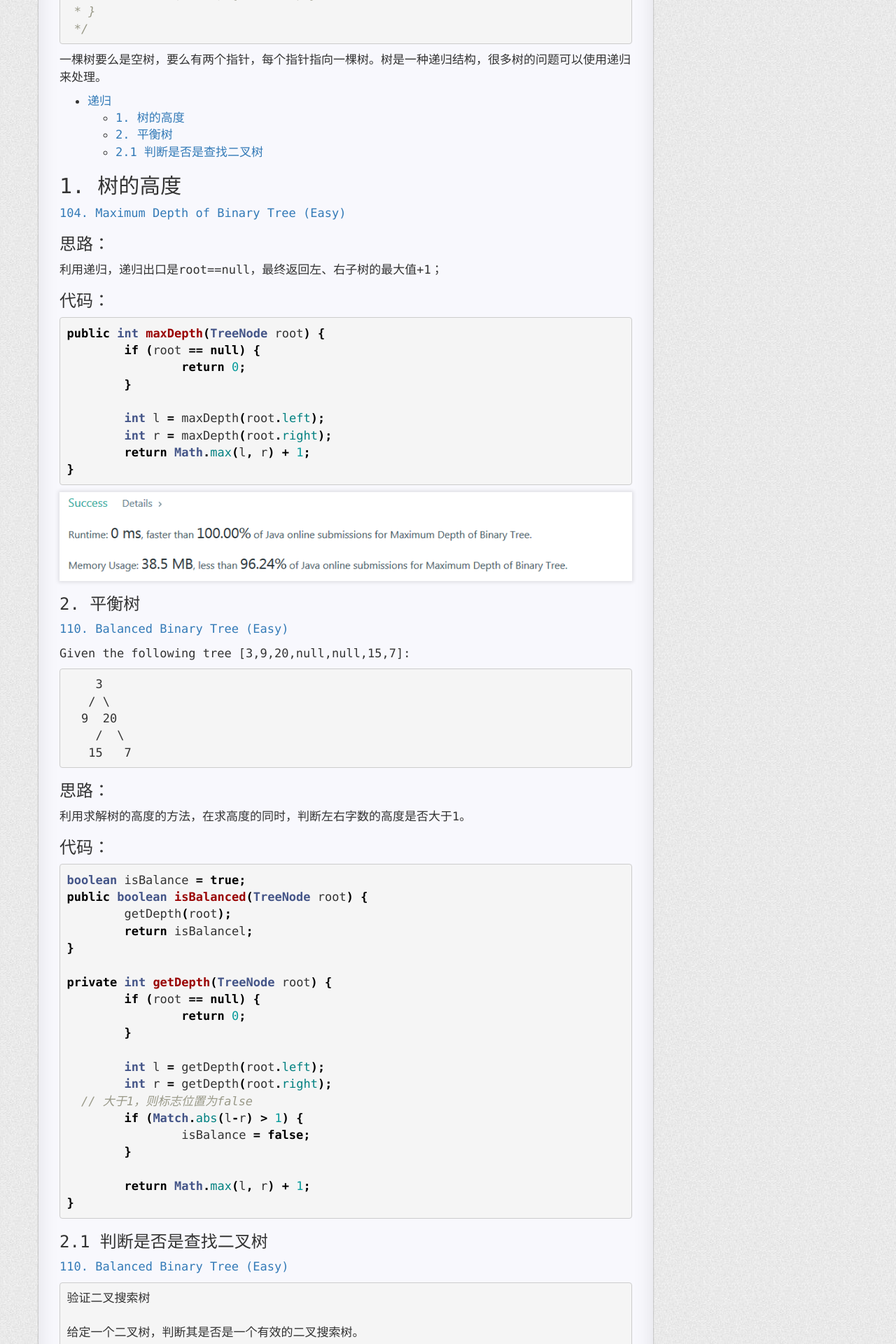
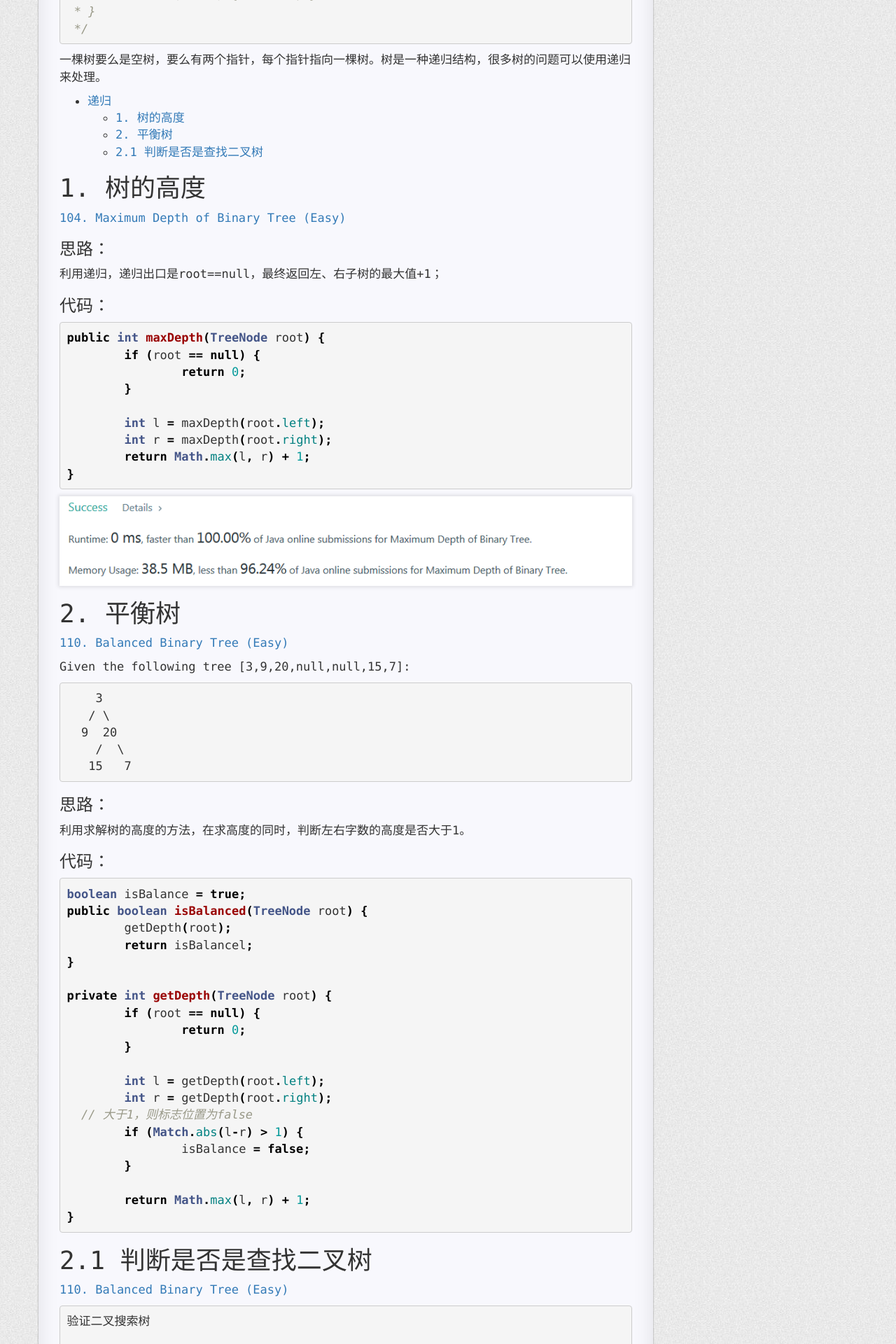
Before and after one commit to FrankdeBoers/blog, a Jekyll site: the page built from _posts/2019-08-19-LeetCode解题笔记：二叉树主题.md, in a window 1280 px wide. Shown: the part 395-2315 px from the top of the page at 70% size. Built offline with Jekyll 4.4.1, drawn with Linux system fonts in a browser that asks for light colours; nearby versions of some CDN libraries; a style sheet for code colours, icons or effects is not loaded.

````diff
--- a/_posts/2019-08-19-LeetCode解题笔记：二叉树主题.md
+++ b/_posts/2019-08-19-LeetCode解题笔记：二叉树主题.md
@@ -17,7 +17,7 @@
     * [2. 平衡树](#2-平衡树)
     * [2.1 判断是否是查找二叉树](#2.1-判断是否是查找二叉树)
 
-## 1. 树的高度
+# 1. 树的高度
 [104. Maximum Depth of Binary Tree (Easy)](https://leetcode.com/problems/maximum-depth-of-binary-tree/description/)
 
 ### 思路：
@@ -37,7 +37,7 @@ public int maxDepth(TreeNode root) {
 ```
 ![树的高度](https://raw.githubusercontent.com/FrankdeBoers/blog/master/static/img/treeDepth.png)
 
-### 2. 平衡树
+# 2. 平衡树
 
 [110. Balanced Binary Tree (Easy)](https://leetcode.com/problems/balanced-binary-tree/description/)
 
@@ -78,7 +78,7 @@ private int getDepth(TreeNode root) {
 }
 ```
 
-### 2.1 判断是否是查找二叉树
+# 2.1 判断是否是查找二叉树
 [110. Balanced Binary Tree (Easy)](https://leetcode.com/problems/validate-binary-search-tree/submissions/)
 
 ```text
````
